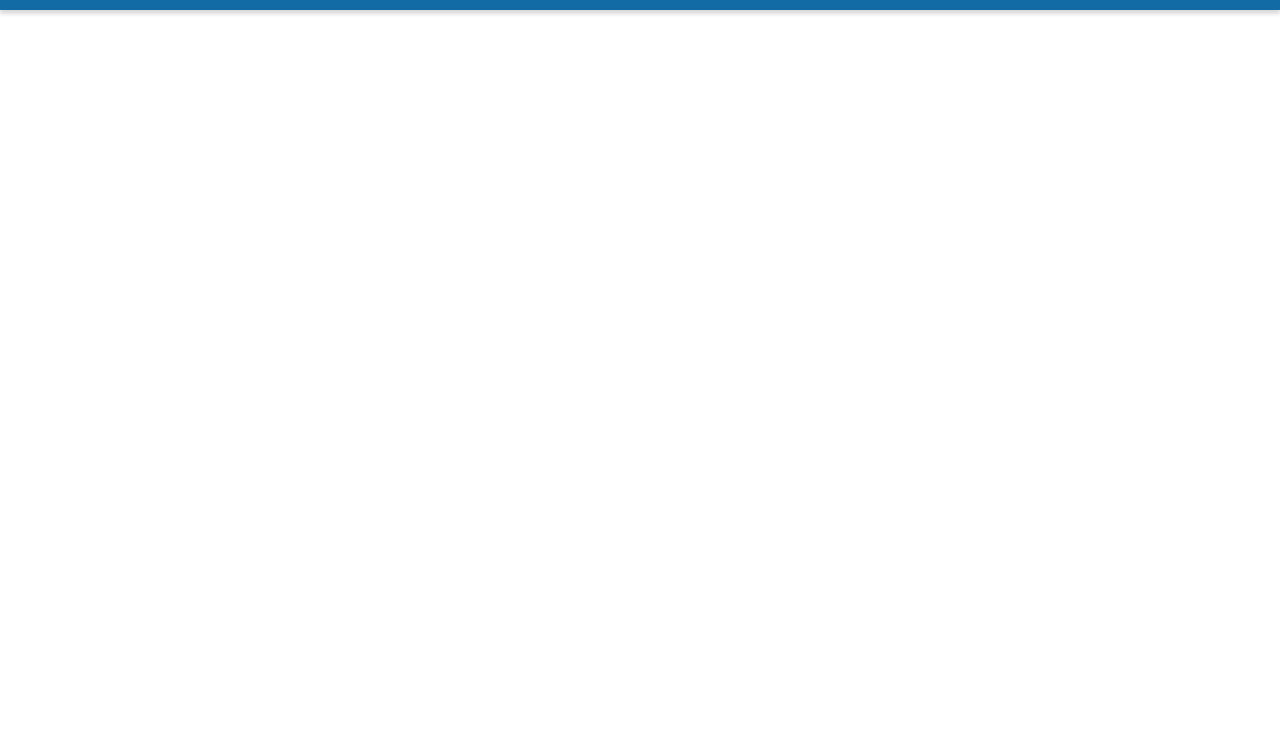
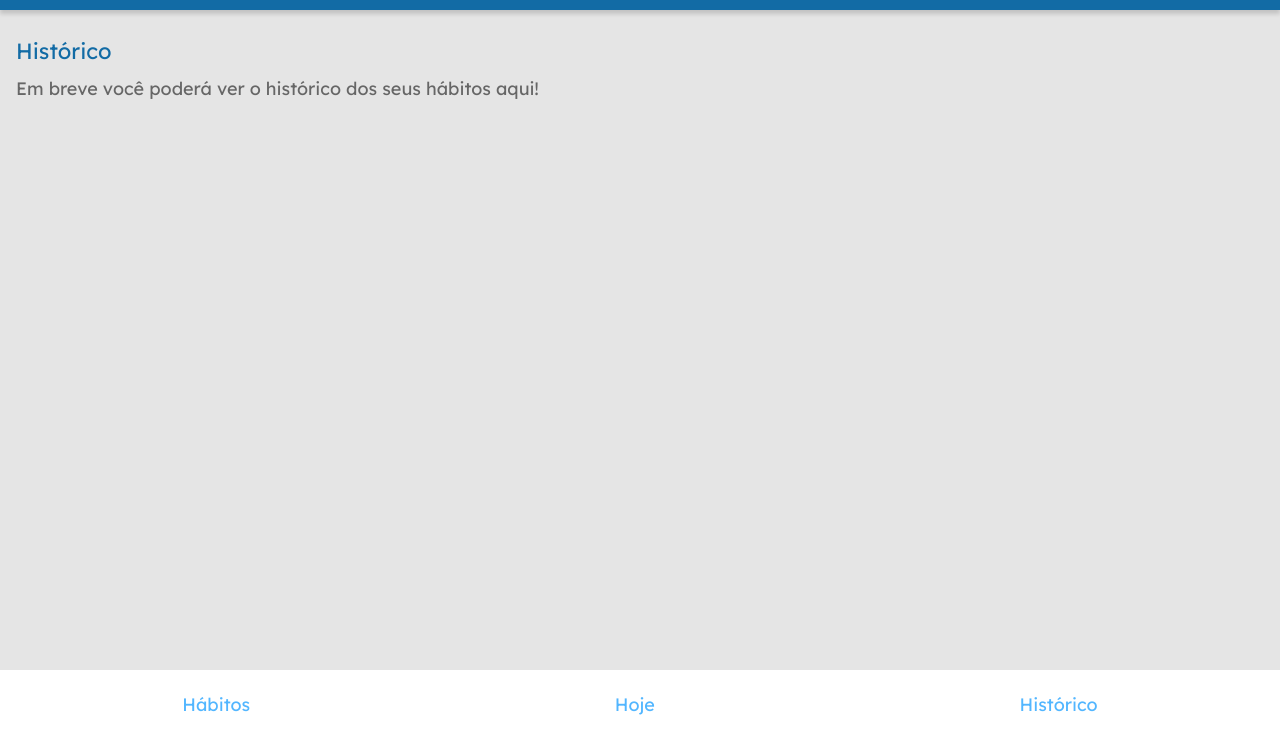
Before and after one commit to pgeovany/Trackit, a React app: page /historico in a window 1280 px wide. Shown: the part 60-800 px from the top of the page. Built offline with nearby package versions, Linux system fonts and the light colour scheme.

Commit message:
history page done

```diff
--- a/src/Components/CurrentDay/CurrentDay.js
+++ b/src/Components/CurrentDay/CurrentDay.js
@@ -1,7 +1,18 @@
+import styled from "styled-components";
+
 export default function CurrentDay() {
     return(
         <>
-            CurrentDay component
+            <Container>
+                CurrentDay component
+            </Container>
         </>
     );
 }
+
+const Container = styled.div`
+    padding: 70px 0;
+    background-color: #E5E5E5;
+    width: 100%;
+    height: 100%;
+`;
--- a/src/Components/Footer/Footer.js
+++ b/src/Components/Footer/Footer.js
@@ -1,17 +1,61 @@
-import { useLocation } from "react-router-dom";
+import { useLocation, Link } from "react-router-dom";
+//import { useContext } from "react";
+//import { buildStyles, CircularProgressbar, CircularProgressbarWithChildren } from "react-circular-progressbar";
+//import UserContext from "../contexts/UserContext";
+import styled from "styled-components";
 
 export default function Footer() {
 
     const location = useLocation().pathname;
     const render = location !== "/" && location !== "/cadastro" ? true : false;
 
+    function  genFooter() {
+        if(render) {
+            return (
+                <Container>
+                    <Link to="/habitos">
+                        <h1>Hábitos</h1>
+                    </Link>
+                    <Link to="/hoje">
+                        <h1>Hoje</h1>
+                    </Link>
+                    <Link to="/historico">
+                        <h1>Histórico</h1>
+                    </Link>
+                </Container>
+            )
+        }
+
+        return null;
+    }
+
+    const footer = genFooter();
+
     return(
         <>
-            {render ?
-                <h1>Footer</h1>
-                :
-                null
-            }
+            {footer}
         </>
     );
 }
+
+const Container = styled.div`
+    font-family: "Lexend", sans-serif;
+    position: fixed;
+    bottom: 0;
+    left: 0;
+    width: 100%;
+    height: 70px;
+    background-color: #FFFFFF;
+    display: flex;
+    align-items: center;
+    justify-content: space-around;
+
+    h1 {
+        font-size: 18px;
+        color: #52B6FF;
+    }
+
+    a {
+        text-decoration: none;
+    }
+`;
--- a/src/Components/Habits/Habits.js
+++ b/src/Components/Habits/Habits.js
@@ -1,7 +1,18 @@
+import styled from "styled-components";
+
 export default function Habits() {
     return(
         <>
-            Habits component
+            <Container>
+                Habits component
+            </Container>
         </>
     );
 }
+
+const Container = styled.div`
+    padding: 70px 0;
+    background-color: #E5E5E5;
+    width: 100%;
+    height: 100%;
+`;
--- a/src/Components/HabitsHistory/HabitsHistory.js
+++ b/src/Components/HabitsHistory/HabitsHistory.js
@@ -1,7 +1,32 @@
+import styled from "styled-components";
+
 export default function HabitsHistory() {
     return(
         <>
-            HabitsHistory component
+            <Container>
+                <h1>Histórico</h1>
+                <p>Em breve você poderá ver o histórico dos seus hábitos aqui!</p>
+            </Container>
         </>
     );
 }
+
+const Container = styled.div`
+    font-family: "Lexend", sans-serif;
+    padding: 100px 0;
+    padding-left: 16px;
+    background-color: #E5E5E5;
+    width: 100%;
+    height: 100%;
+
+    h1 {
+        font-size: 22px;
+        color: #126BA5;
+        padding-bottom: 18px;
+    }
+
+    p {
+        font-size: 18px;
+        color: #666666;
+    }
+`;
--- a/src/Components/Login/Login.js
+++ b/src/Components/Login/Login.js
@@ -54,7 +54,7 @@ const Container = styled.div`
     flex-direction: column;
     align-items: center;
     font-family: "Lexend", sans-serif;
-    margin-top: 70px;
+    padding-top: 70px;
     width: 100%;
 
     p, a {
--- a/src/Components/SignUp/SignUp.js
+++ b/src/Components/SignUp/SignUp.js
@@ -55,7 +55,7 @@ const Container = styled.div`
     flex-direction: column;
     align-items: center;
     font-family: "Lexend", sans-serif;
-    margin-top: 70px;
+    padding-top: 70px;
     width: 100%;
 
     p, a {
--- a/src/assets/css/style.css
+++ b/src/assets/css/style.css
@@ -3,3 +3,7 @@
 * {
     box-sizing: border-box;
 }
+
+.root {
+    height: 100vh;
+}
```
